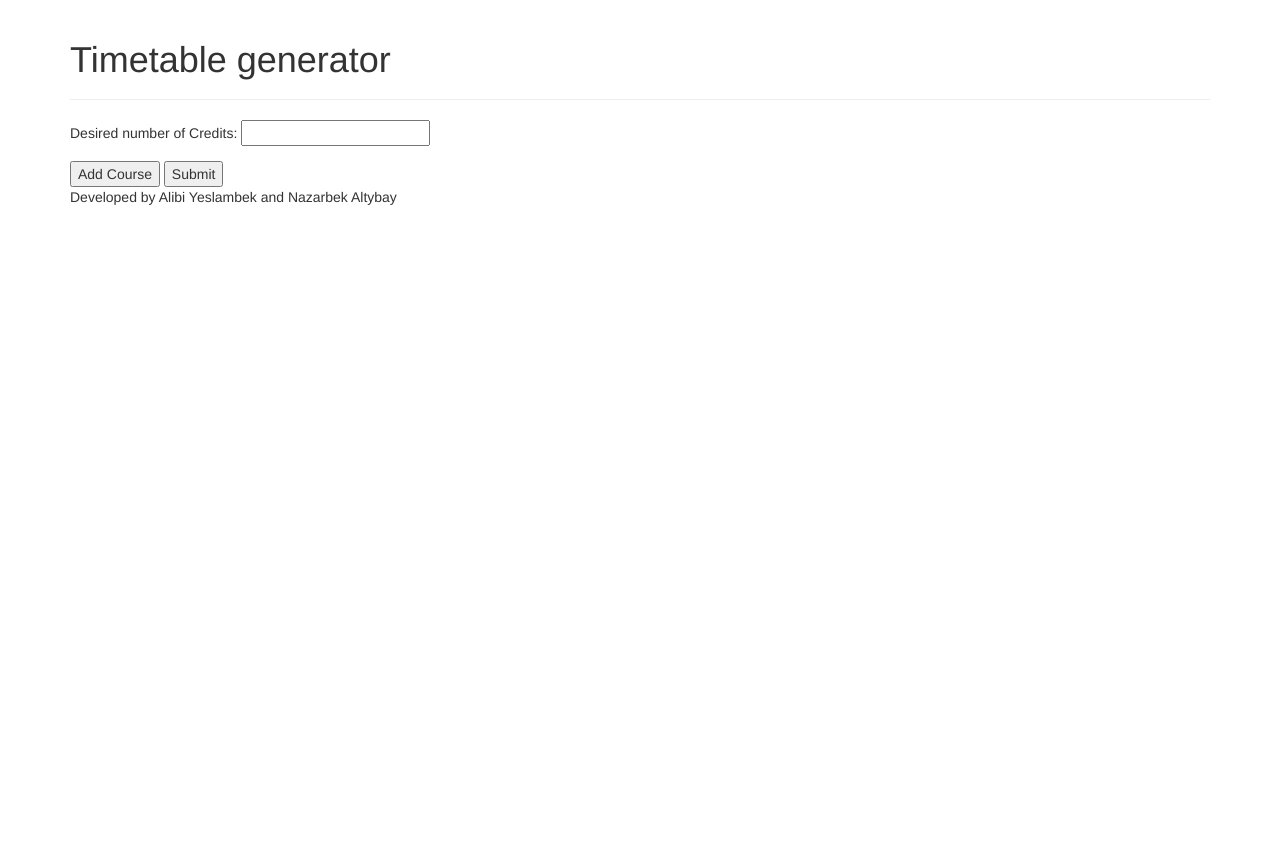
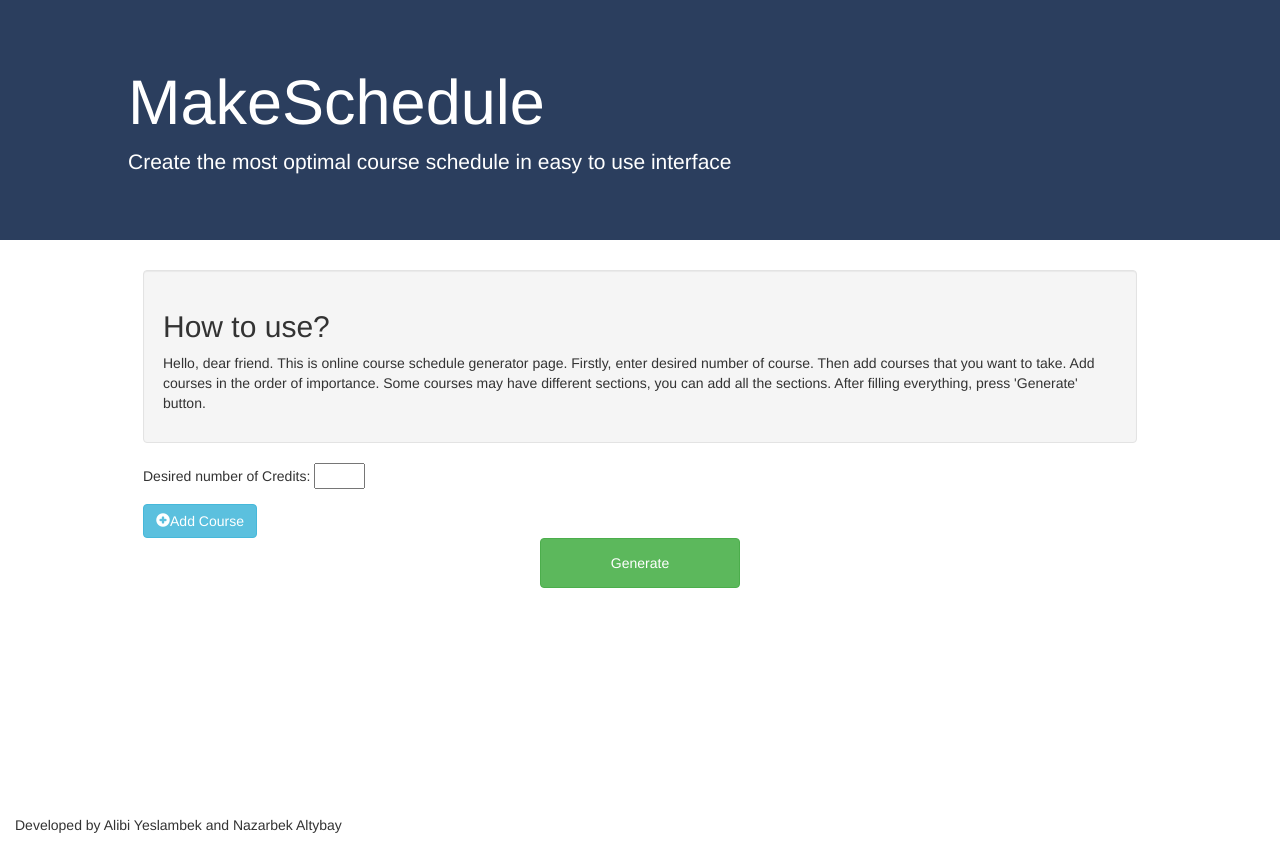
Before and after one commit to alibiyeslambek/makeschedule, a Flask app: page / in a window 1280 px wide. Before the commit the page ends 205 px from the top, so only its background shows below. Run offline with Flask 2, Linux system fonts and the light colour scheme; some libraries are stand-ins or nearby versions.

Commit message:
Naza - pedik

```diff
--- a/templates/index.html
+++ b/templates/index.html
@@ -4,12 +4,12 @@
 		<meta charset="utf-8">
 		<meta name="viewport" content="width=device-width, initial-scale=1, shrink-to-fit=no">
 
-		<link rel="stylesheet" href="https://cdnjs.cloudflare.com/ajax/libs/font-awesome/4.7.0/css/font-awesome.min.css">
+		<script src="/static/serialize.js"></script>
   	<link rel="stylesheet" href="https://maxcdn.bootstrapcdn.com/bootstrap/3.3.7/css/bootstrap.min.css">
 	  <script src="https://ajax.googleapis.com/ajax/libs/jquery/3.2.1/jquery.min.js"></script>
-		<script src="/static/serialize.js"></script>
 	  <script src="https://maxcdn.bootstrapcdn.com/bootstrap/3.3.7/js/bootstrap.min.js"></script>
 
+		<link rel="stylesheet" type="text/css" href="styles.css">
 	</head>
 
 	<body>
@@ -29,8 +29,8 @@
 					<option value="2">2</option>
 					<option value="3">3</option>
 				</select> <br>
-				<button class = "delete-course-button" type = "button"> Delete Course </button>
-				<button class = "add-section-button" type = "button"> Add Section</button>
+				<button class = "delete-course-button btn btn-danger" type = "button"> <span class="glyphicon glyphicon-minus-sign"></span>Delete Course </button>
+				<button class = "add-section-button btn btn-info" type = "button"> <span class="glyphicon glyphicon-plus-sign"></span>Add Section</button>
 			</div>
 			<div class = "col-sm-8 time-column">
 
@@ -76,22 +76,37 @@
 			</div>
 		</div>
 
-		<div class="container">
-			<div class = "page-header">
-				<h1>Timetable generator</h1>
+		<div class="page">
+			<div class = "jumbotron">
+				<h1 style ="color:white;">MakeSchedule</h1>
+				<p> Create the most optimal course schedule in easy to use interface </p>
 			</div>
+
+			<div class="container-fluid">
+				<div class = "well">
+				<h2> How to use? </h2>
+				<p>Hello, dear friend. This is online course schedule generator page.
+					Firstly, enter desired number of course. Then add courses that
+					you want to take. Add courses in the order of importance. Some courses
+					may have different sections, you can add all the sections. After filling
+					everything, press 'Generate' button. </p> </div>
+
 
 				<form id = "course-list" method="POST" action=".">
 					<div style="padding-bottom: 15px">
 						Desired number of Credits:
-					<input type = "text" name = "credit-number">
+						<input type = "text" size = "3" name = "credit-number">
 					</div>
 				</form>
 
-			<button type = "button" id = "add-course-button">Add Course</button>
-			<button type = "button" form="course-list" id = "submit-button">Submit</button>
-			<footer>Developed by Alibi Yeslambek and Nazarbek Altybay</footer>
+				<button type = "button" id = "add-course-button" class=" btn btn-info"><span class="glyphicon glyphicon-plus-sign"></span>Add Course</button> <br>
+				<button type = "button" class="btn btn-success" form="course-list" id = "submit-button">Generate</button>
+
 			</div>
+			<div class="push"> </div>
+		</div>
+
+		<footer class="footer">Developed by Alibi Yeslambek and Nazarbek Altybay</footer>
 		<script src = "/static/scripts.js"></script>
 
 	</body>
--- /dev/null
+++ b/templates/styles.css
@@ -0,0 +1,44 @@
+.jumbotron * {
+  padding-left: 10%;
+  color: white;
+}
+
+.jumbotron {
+  background-color: #2b3e5e;
+}
+
+.container-fluid {
+  margin-left: 10%;
+  margin-right: 10%;
+  margin-bottom: -50px;
+}
+
+#submit-button {
+  display: block;
+  margin: auto;
+  height: 50px;
+  width: 200px;
+}
+
+.course-row {
+  margin-bottom: 20px;
+}
+
+.add-section-button, .delete-course-button {
+  margin:0;
+  padding:0;
+}
+
+html, body {
+  height: 100%;
+  margin: 0;
+}
+
+.page {
+  min-height: 100%;
+}
+
+.footer, .push {
+  margin: 15px;
+  height: 50px;
+}
```
Lines whose indentation alone changed are shown as unchanged.
